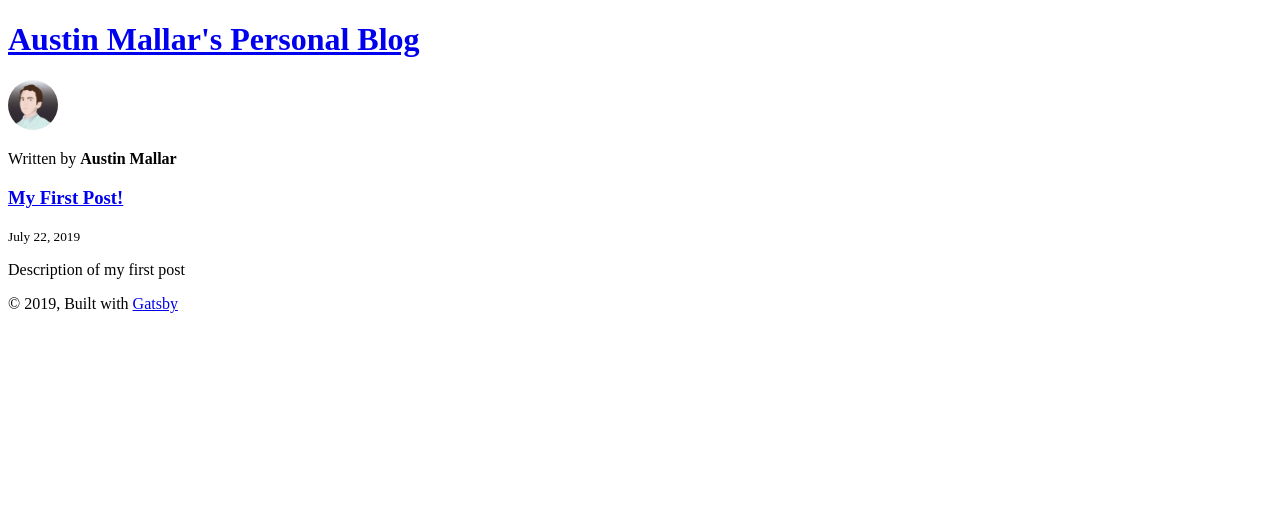
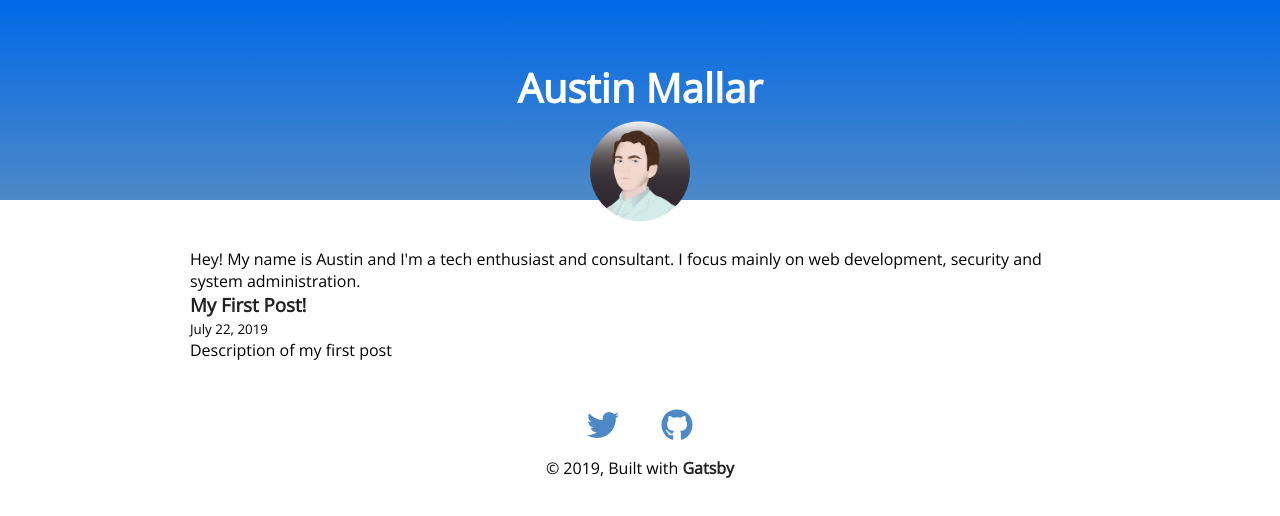
Before and after one commit to AustinMallar/Personal-Website, a Gatsby site: page / in a window 1280 px wide. Built offline with nearby package versions, Linux system fonts and the light colour scheme; Gatsby itself is replaced by a stand-in of ours.

Commit message:
added styled-components

```diff
--- a/gatsby-browser.js
+++ b/gatsby-browser.js
@@ -1,3 +1,5 @@
 // custom typefaces
 import "typeface-montserrat"
 import "typeface-merriweather"
+
+import "./src/global-styles.css"
--- a/gatsby-config.js
+++ b/gatsby-config.js
@@ -1,8 +1,8 @@
 module.exports = {
   siteMetadata: {
-    title: `Austin Mallar's Personal Blog`,
+    title: `Austin Mallar`,
     author: `Austin Mallar`,
-    description: `My personal blog made with GatsbyJS`,
+    description: `My personal blog.`,
     siteUrl: `https://gatsby-starter-blog-demo.netlify.com/`,
     social: {
       twitter: `austin_mallar`,
@@ -58,13 +58,13 @@ module.exports = {
     {
       resolve: `gatsby-plugin-manifest`,
       options: {
-        name: `Gatsby Starter Blog`,
-        short_name: `GatsbyJS`,
+        name: `Austin Mallar`,
+        short_name: `AustinMallar`,
         start_url: `/`,
         background_color: `#ffffff`,
         theme_color: `#663399`,
         display: `minimal-ui`,
-        icon: `content/assets/gatsby-icon.png`,
+        icon: `content/assets/logo.png`,
       },
     },
     `gatsby-plugin-offline`,
--- a/package.json
+++ b/package.json
@@ -8,6 +8,10 @@
     "url": "https://github.com/gatsbyjs/gatsby/issues"
   },
   "dependencies": {
+    "@fortawesome/fontawesome-svg-core": "^1.2.19",
+    "@fortawesome/free-brands-svg-icons": "^5.9.0",
+    "@fortawesome/free-solid-svg-icons": "^5.9.0",
+    "@fortawesome/react-fontawesome": "^0.1.4",
     "babel-plugin-styled-components": "^1.10.6",
     "gatsby": "^2.13.31",
     "gatsby-image": "^2.2.6",
--- /dev/null
+++ b/src/components/Post.js
@@ -0,0 +1,27 @@
+import React from "react"
+
+import { Link } from "gatsby"
+
+const Post = ({ node }) => {
+  const title = node.frontmatter.title || node.fields.slug
+  const slug = node.fields.slug
+  const date = node.frontmatter.date
+  const description = node.frontmatter.description
+  const excerpt = node.excerpt
+
+  return (
+    <div>
+      <h3>
+        <Link to={slug}>{title}</Link>
+      </h3>
+      <small>{date}</small>
+      <p
+        dangerouslySetInnerHTML={{
+          __html: description || excerpt,
+        }}
+      />
+    </div>
+  )
+}
+
+export default Post
--- a/src/components/bio.js
+++ b/src/components/bio.js
@@ -19,26 +19,14 @@ const Bio = () => {
           }
         }
       }
-      site {
-        siteMetadata {
-          author
-        }
-      }
     }
   `)
 
-  const { author } = data.site.siteMetadata
   return (
     <div>
-      <Image
-        fixed={data.avatar.childImageSharp.fixed}
-        alt={author}
-        imgStyle={{
-          borderRadius: `50%`,
-        }}
-      />
       <p>
-        Written by <strong>{author}</strong>
+        Hey! My name is Austin and I'm a tech enthusiast and consultant. I focus
+        mainly on web development, security and system administration.
       </p>
     </div>
   )
--- a/src/components/footer.js
+++ b/src/components/footer.js
@@ -1,14 +1,26 @@
 import React from "react"
+
+import FooterStyles from "./styles/FooterStyles"
+import { FontAwesomeIcon } from "@fortawesome/react-fontawesome"
+import { faTwitter, faGithub } from "@fortawesome/free-brands-svg-icons"
 
 const footer = () => {
   return (
-    <div>
-      <footer>
-        © {new Date().getFullYear()}, Built with
-        {` `}
-        <a href="https://www.gatsbyjs.org">Gatsby</a>
-      </footer>
-    </div>
+    <FooterStyles>
+      <div className="container">
+        <div className="social-links">
+          <FontAwesomeIcon icon={faTwitter} />
+          <FontAwesomeIcon icon={faGithub} />
+        </div>
+        <div className="footer-text">
+          © {new Date().getFullYear()}, Built with
+          {` `}
+          <a style={{ fontWeight: "600" }} href="https://www.gatsbyjs.org">
+            Gatsby
+          </a>
+        </div>
+      </div>
+    </FooterStyles>
   )
 }
 
--- a/src/components/header.js
+++ b/src/components/header.js
@@ -1,13 +1,47 @@
 import React from "react"
-import { Link } from "gatsby"
+import { useStaticQuery, graphql, Link } from "gatsby"
+import Image from "gatsby-image"
 
-const Header = props => {
-  const { title } = props
+import HeaderStyles from "./styles/HeaderStyles"
+
+const Header = () => {
+  const data = useStaticQuery(graphql`
+    query HeaderQuery {
+      avatar: file(absolutePath: { regex: "/austin.jpg/" }) {
+        childImageSharp {
+          fixed(width: 100, height: 100) {
+            ...GatsbyImageSharpFixed
+          }
+        }
+      }
+      site {
+        siteMetadata {
+          title
+          author
+        }
+      }
+    }
+  `)
 
   return (
-    <h1>
-      <Link to="/">{title}</Link>
-    </h1>
+    <HeaderStyles>
+      <div className="container">
+        <h1 className="site-title">
+          <Link className="site-link" to="/">
+            {data.site.siteMetadata.title}
+          </Link>
+        </h1>
+        <div className="header-logo-wrap">
+          <Image
+            fixed={data.avatar.childImageSharp.fixed}
+            alt={data.site.siteMetadata.author}
+            imgStyle={{
+              borderRadius: `50%`,
+            }}
+          />
+        </div>
+      </div>
+    </HeaderStyles>
   )
 }
 
--- a/src/components/layout.js
+++ b/src/components/layout.js
@@ -1,17 +1,18 @@
 import React from "react"
 
+import LayoutStyles from "./styles/LayoutStyles"
 import Header from "./header"
 import Footer from "./footer"
 
 const Layout = props => {
-  const { location, title, children } = props
+  const { children } = props
 
   return (
-    <React.Fragment>
-      <Header location={location} title={title} />
+    <LayoutStyles>
+      <Header />
       <main>{children}</main>
       <Footer />
-    </React.Fragment>
+    </LayoutStyles>
   )
 }
 
--- /dev/null
+++ b/src/components/styles/FooterStyles.js
@@ -0,0 +1,19 @@
+import styled from "styled-components"
+
+const FooterStyles = styled.footer`
+  display: grid;
+  align-items: center;
+
+  div.social-links {
+    display: flex;
+    justify-content: space-evenly;
+    font-size: 2rem;
+    color: #4e89c7;
+  }
+
+  div.footer-text {
+    margin-top: 1rem;
+  }
+`
+
+export default FooterStyles
--- /dev/null
+++ b/src/components/styles/HeaderStyles.js
@@ -0,0 +1,33 @@
+import styled from "styled-components"
+
+const HeaderStyles = styled.header`
+  display: grid;
+  align-items: center;
+  height: 200px;
+  background: linear-gradient(#0069e8, #4e89c7);
+  position: relative;
+
+  h1.site-title {
+    margin-bottom: 1.6rem;
+  }
+
+  a.site-link {
+    color: white;
+    font-size: 2.5rem;
+    text-decoration: none;
+    transition: all 0.5s;
+  }
+
+  a.site-link:hover {
+    color: #cccccc;
+  }
+
+  div.header-logo-wrap {
+    position: absolute;
+    bottom: 0;
+    left: 50%;
+    transform: translate(-50%, 25%);
+  }
+`
+
+export default HeaderStyles
--- /dev/null
+++ b/src/components/styles/LayoutStyles.js
@@ -0,0 +1,21 @@
+import styled from "styled-components"
+
+const LayoutStyles = styled.div`
+  a {
+    text-decoration: none;
+    color: #222222;
+  }
+
+  div.container {
+    max-width: 900px;
+    margin: 0 auto;
+  }
+
+  main {
+    max-width: 900px;
+    margin: 0 auto;
+    padding: 3rem 0;
+  }
+`
+
+export default LayoutStyles
--- /dev/null
+++ b/src/global-styles.css
@@ -0,0 +1,11 @@
+@import url("https://fonts.googleapis.com/css?family=Open+Sans&display=swap");
+
+body {
+  font-family: "Open Sans", sans-serif;
+}
+
+* {
+  margin: 0;
+  padding: 0;
+  box-sizing: border-box;
+}
--- a/src/pages/index.js
+++ b/src/pages/index.js
@@ -1,9 +1,10 @@
 import React from "react"
-import { Link, graphql } from "gatsby"
+import { graphql } from "gatsby"
 
 import Bio from "../components/bio"
 import Layout from "../components/layout"
 import SEO from "../components/seo"
+import Post from "../components/Post"
 
 class BlogIndex extends React.Component {
   render() {
@@ -13,23 +14,10 @@ class BlogIndex extends React.Component {
 
     return (
       <Layout location={this.props.location} title={siteTitle}>
-        <SEO title="All posts" />
+        <SEO title="Home" />
         <Bio />
         {posts.map(({ node }) => {
-          const title = node.frontmatter.title || node.fields.slug
-          return (
-            <div key={node.fields.slug}>
-              <h3>
-                <Link to={node.fields.slug}>{title}</Link>
-              </h3>
-              <small>{node.frontmatter.date}</small>
-              <p
-                dangerouslySetInnerHTML={{
-                  __html: node.frontmatter.description || node.excerpt,
-                }}
-              />
-            </div>
-          )
+          return <Post key={node.fields.slug} node={node} />
         })}
       </Layout>
     )
```
Also changed, not shown: content/assets/gatsby-icon.png (deleted), content/assets/logo.png (added), 1 other file.
